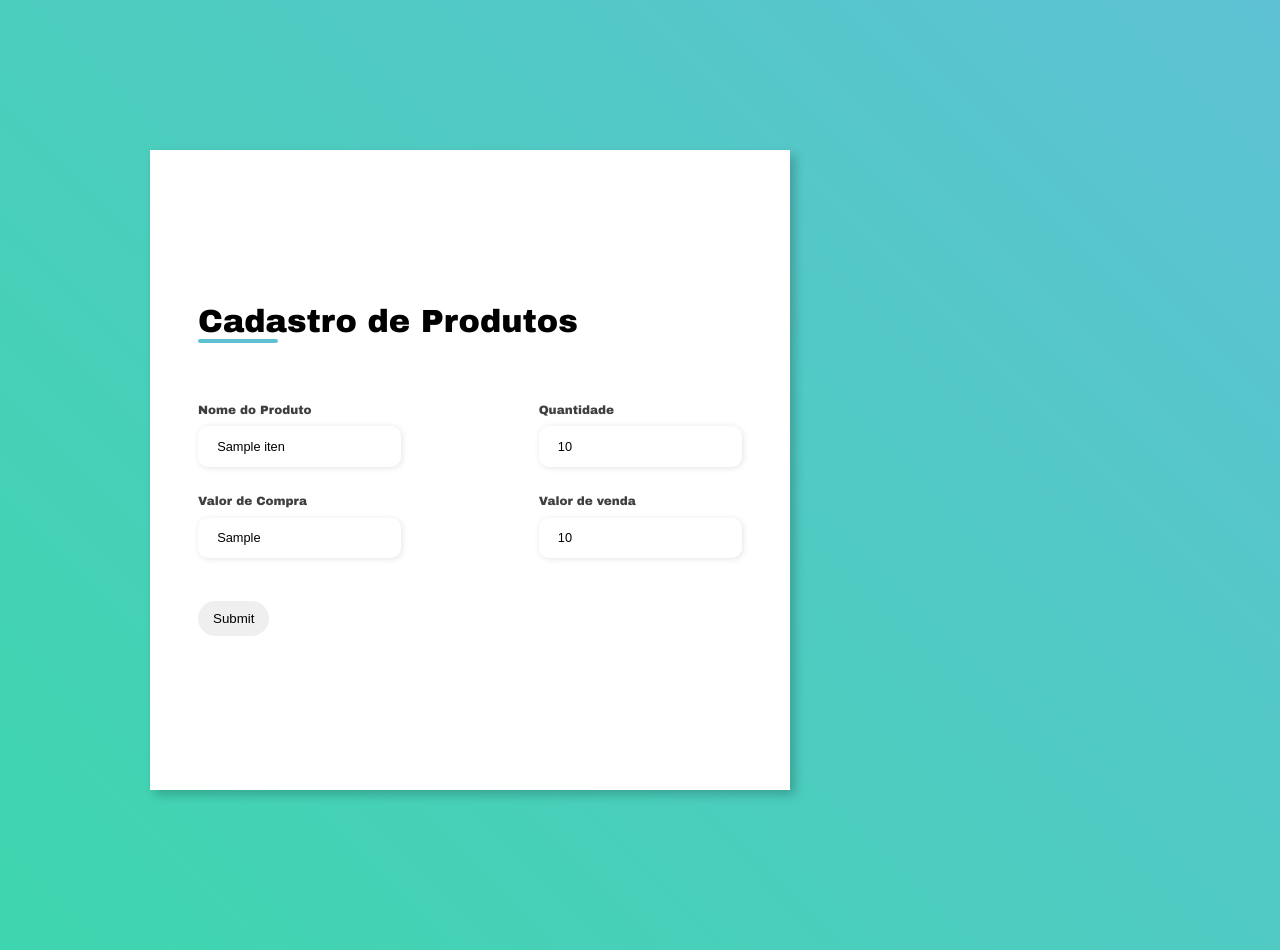
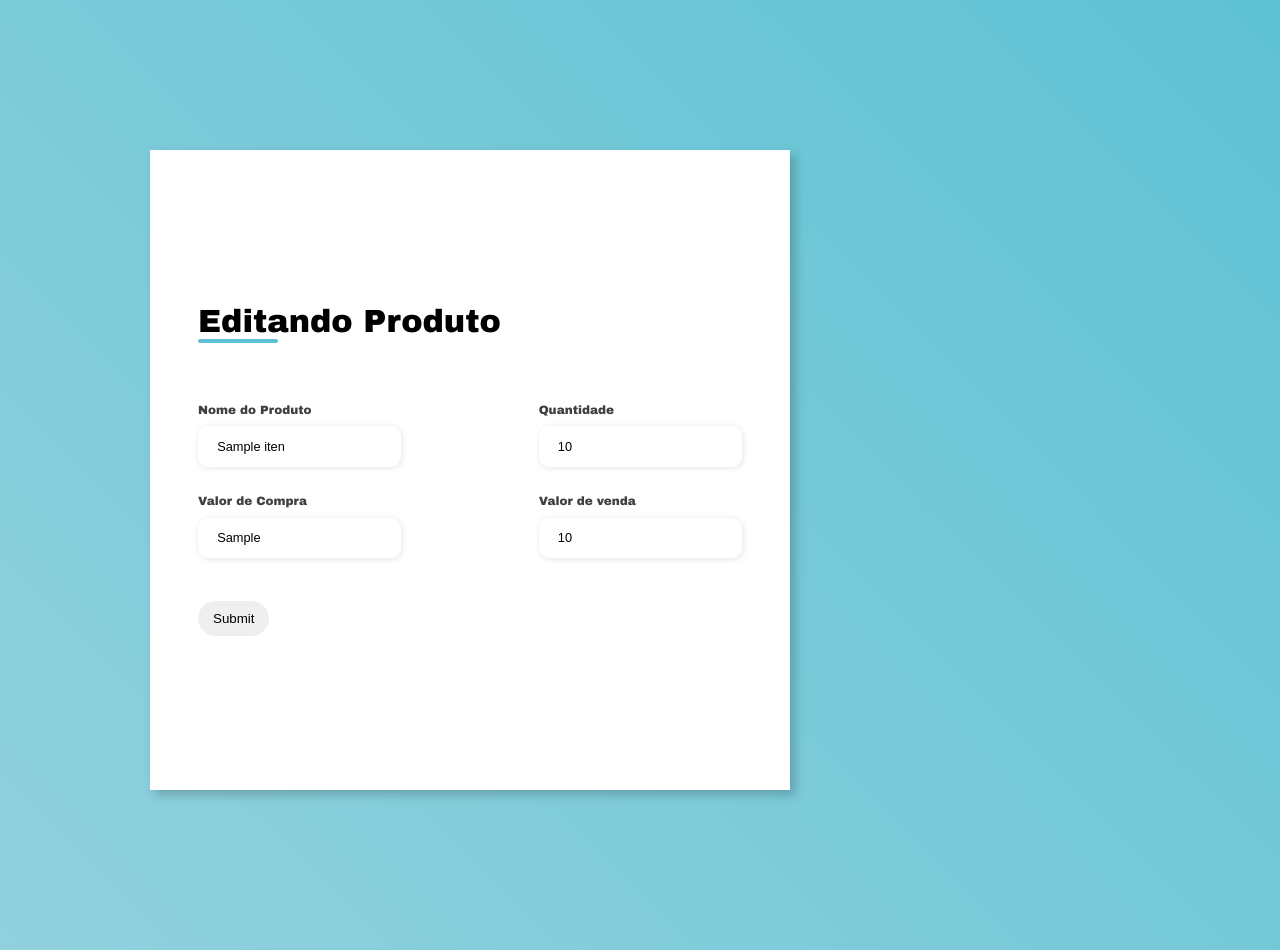
Before and after one commit to annamarialb/estoque-online-php, a PHP site: page /editar.php?iditem=1 in a window 1280 px wide. Run offline with PHP 8.4, Linux system fonts and the light colour scheme; tables that the repository leaves empty or names only in its code hold one stand-in row (values such as "Sample post"); a stand-in replaces the project's code that opens the database connection.

Commit message:
Update editar.php

```diff
--- a/estoque-online/editar.php
+++ b/estoque-online/editar.php
@@ -30,14 +30,13 @@
 <head>
     <meta charset="UTF-8">
     <meta name="viewport" content="width=device-width, initial-scale=1.0">
-    <title>Cadastro</title>
+    <title>Editar Produtos</title>
     <style>
         @import url('https://fonts.googleapis.com/css2?family=Inter:wght@200;300;400;500&family=Open+Sans:wght@300;400;500;600&display=swap');
 * {
     padding: 0;
     margin: 0;
     box-sizing: border-box;
-
 }
 
 body {
@@ -46,7 +45,7 @@ body {
     height: 100vh;
     justify-content: center;
     align-items: center;
-    background-image: linear-gradient(45deg, #3ed6ae, #5ec2d4);
+    background-image: linear-gradient(45deg, #91d1dd, #5ec2d4);
 }
 
 .container {
@@ -262,7 +261,7 @@ input{
             <form action="saveEdit.php" method="POST">
                 <div class="form-header">
                     <div class="title">
-                        <h1>Cadastro de Produtos</h1>
+                        <h1>Editando Produto</h1>
                     </div>
 
                 </div>
```
